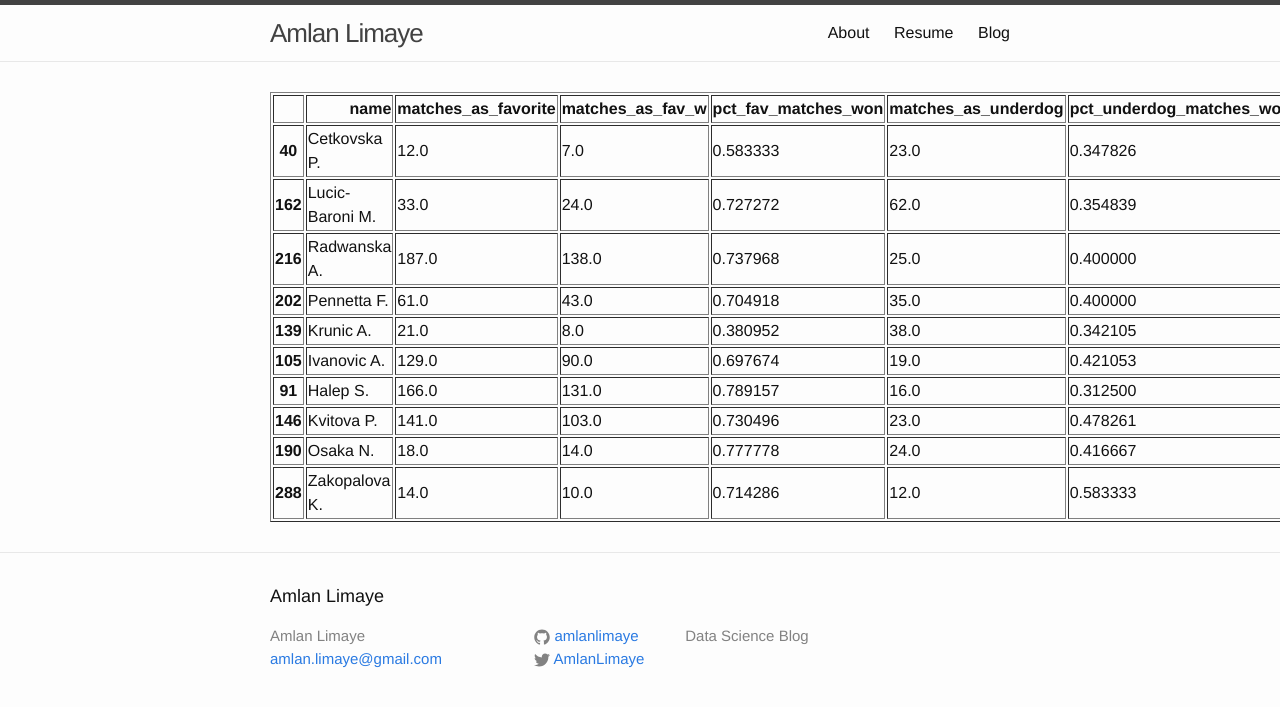
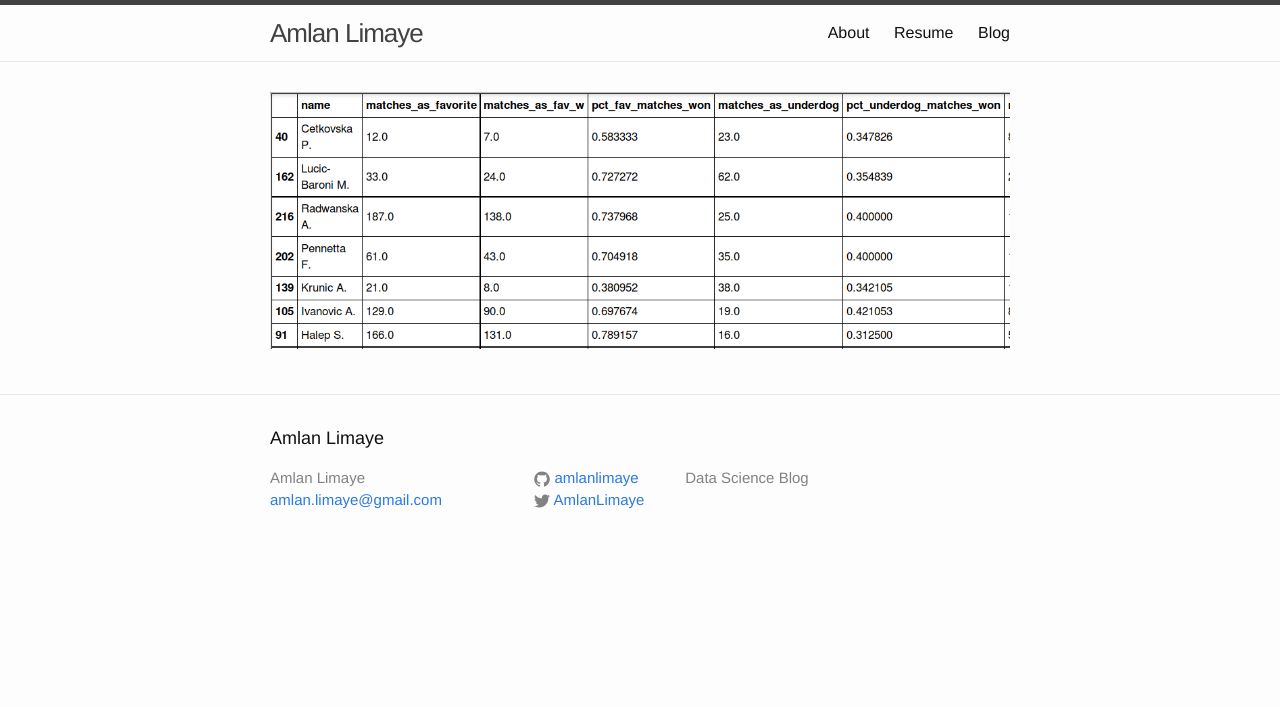
Before and after one commit to amlanlimaye/amlanlimaye.github.io, a Jekyll site: the page built from _posts/2017-04-13-picking-upsets-wta.markdown, in a window 1280 px wide. Shown: the top 707 px of the page. Built offline with Jekyll 4.4.1, drawn with Linux system fonts in a browser that asks for light colours.

Commit message:
Update 2017-04-13-picking-upsets-wta.markdown

```diff
--- a/_posts/2017-04-13-picking-upsets-wta.markdown
+++ b/_posts/2017-04-13-picking-upsets-wta.markdown
@@ -4,130 +4,5 @@
 date:   2017-04-13 12:20:00 -0800
 categories: Tennis
 ---
-<table border="1" class="dataframe">
-  <thead>
-    <tr style="text-align: right;">
-      <th></th>
-      <th>name</th>
-      <th>matches_as_favorite</th>
-      <th>matches_as_fav_w</th>
-      <th>pct_fav_matches_won</th>
-      <th>matches_as_underdog</th>
-      <th>pct_underdog_matches_won</th>
-      <th>matches_as_underdog_w</th>
-      <th>consistency_by_upset_size</th>
-    </tr>
-  </thead>
-  <tbody>
-    <tr>
-      <th>40</th>
-      <td>Cetkovska P.</td>
-      <td>12.0</td>
-      <td>7.0</td>
-      <td>0.583333</td>
-      <td>23.0</td>
-      <td>0.347826</td>
-      <td>8.0</td>
-      <td>623.403607</td>
-    </tr>
-    <tr>
-      <th>162</th>
-      <td>Lucic-Baroni M.</td>
-      <td>33.0</td>
-      <td>24.0</td>
-      <td>0.727272</td>
-      <td>62.0</td>
-      <td>0.354839</td>
-      <td>22.0</td>
-      <td>599.337153</td>
-    </tr>
-    <tr>
-      <th>216</th>
-      <td>Radwanska A.</td>
-      <td>187.0</td>
-      <td>138.0</td>
-      <td>0.737968</td>
-      <td>25.0</td>
-      <td>0.400000</td>
-      <td>10.0</td>
-      <td>546.672316</td>
-    </tr>
-    <tr>
-      <th>202</th>
-      <td>Pennetta F.</td>
-      <td>61.0</td>
-      <td>43.0</td>
-      <td>0.704918</td>
-      <td>35.0</td>
-      <td>0.400000</td>
-      <td>14.0</td>
-      <td>546.509561</td>
-    </tr>
-    <tr>
-      <th>139</th>
-      <td>Krunic A.</td>
-      <td>21.0</td>
-      <td>8.0</td>
-      <td>0.380952</td>
-      <td>38.0</td>
-      <td>0.342105</td>
-      <td>13.0</td>
-      <td>541.905231</td>
-    </tr>
-    <tr>
-      <th>105</th>
-      <td>Ivanovic A.</td>
-      <td>129.0</td>
-      <td>90.0</td>
-      <td>0.697674</td>
-      <td>19.0</td>
-      <td>0.421053</td>
-      <td>8.0</td>
-      <td>536.784991</td>
-    </tr>
-    <tr>
-      <th>91</th>
-      <td>Halep S.</td>
-      <td>166.0</td>
-      <td>131.0</td>
-      <td>0.789157</td>
-      <td>16.0</td>
-      <td>0.312500</td>
-      <td>5.0</td>
-      <td>536.687721</td>
-    </tr>
-    <tr>
-      <th>146</th>
-      <td>Kvitova P.</td>
-      <td>141.0</td>
-      <td>103.0</td>
-      <td>0.730496</td>
-      <td>23.0</td>
-      <td>0.478261</td>
-      <td>11.0</td>
-      <td>529.678466</td>
-    </tr>
-    <tr>
-      <th>190</th>
-      <td>Osaka N.</td>
-      <td>18.0</td>
-      <td>14.0</td>
-      <td>0.777778</td>
-      <td>24.0</td>
-      <td>0.416667</td>
-      <td>10.0</td>
-      <td>516.487707</td>
-    </tr>
-    <tr>
-      <th>288</th>
-      <td>Zakopalova K.</td>
-      <td>14.0</td>
-      <td>10.0</td>
-      <td>0.714286</td>
-      <td>12.0</td>
-      <td>0.583333</td>
-      <td>7.0</td>
-      <td>511.806970</td>
-    </tr>
-  </tbody>
-</table>
+
+<img src="https://github.com/amlanlimaye/amlanlimaye.github.io/blob/master/assets/Capture.PNG">
```
